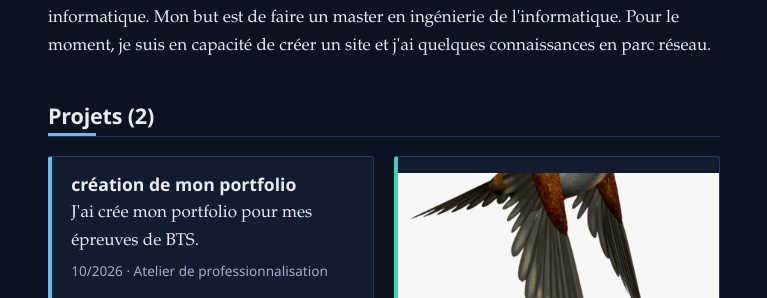
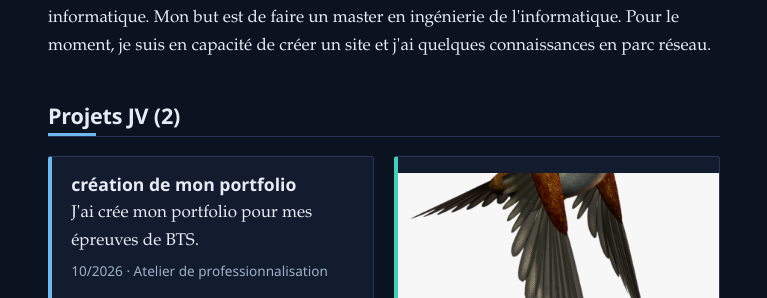
Before and after one commit to Chris-bqt/portfolio, a Jekyll site: the page built from index.html, in a window 1280 px wide. Shown: the part 341-639 px from the top of the page, without its empty margins (256-1023 px from the left). Built offline with Jekyll 4.4.1, drawn with Linux system fonts in a browser that asks for light colours; part of the change alters nothing that is shown.

```diff
--- a/index.html
+++ b/index.html
@@ -51,7 +51,7 @@
 
     {% assign projets = site.projets | sort: "date" | reverse %}
 
-    <h2 id="projets">Projets ({{ projets.size }})</h2>
+    <h2 id="projets">Projets JV ({{ projets.size }})</h2>
 
     <div class="galerie-projets">
 
@@ -181,13 +181,22 @@
     const observateur = new IntersectionObserver(
       (entrees, observer) => {
 
-        entrees.forEach(entree => {
+        // Cartes qui apparaissent en même temps, rangées dans
+        // l'ordre de lecture (de haut en bas, de gauche à droite)
+        const arrivantes = entrees
+          .filter(entree => entree.isIntersecting)
+          .sort((a, b) =>
+            a.boundingClientRect.top - b.boundingClientRect.top ||
+            a.boundingClientRect.left - b.boundingClientRect.left
+          );
 
-          if (entree.isIntersecting) {
-            entree.target.classList.add("visible");
-            observer.unobserve(entree.target);
-          }
-
+        // Chaque carte attend un peu plus que la précédente.
+        // Pour aller plus vite ou plus lentement, change 0.15
+        // (en secondes) : 0.08 = rapide, 0.3 = lent.
+        arrivantes.forEach((entree, rang) => {
+          entree.target.style.setProperty("--delai", (rang * 0.15) + "s");
+          entree.target.classList.add("visible");
+          observer.unobserve(entree.target);
         });
 
       },
```
